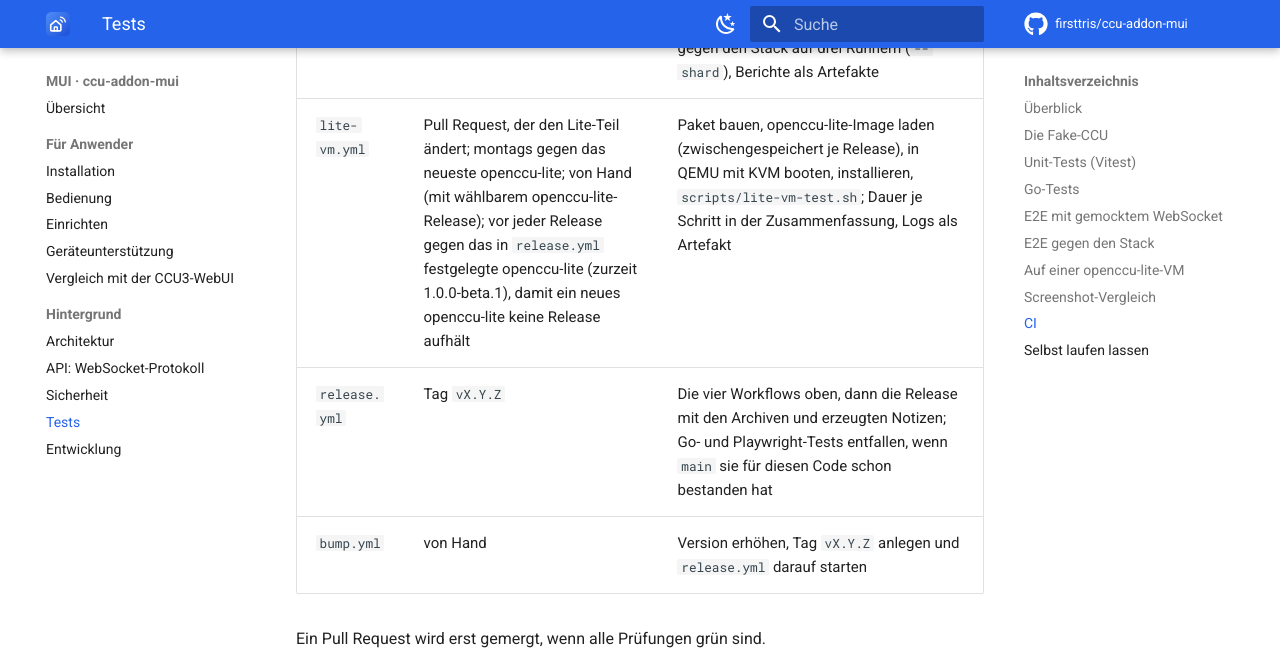
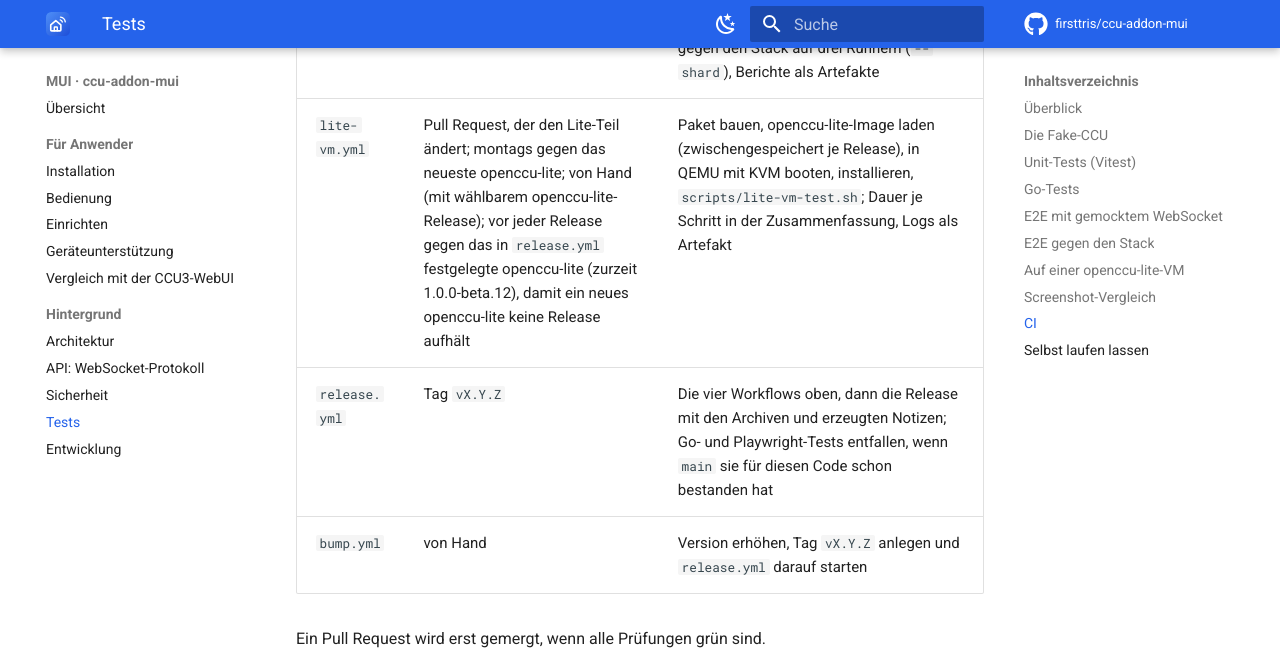
Before and after one commit to firsttris/ccu-addon-mui, an MkDocs documentation site: the page built from docs/tests.md, in a window 1280 px wide and 900 px high, scrolled down 8982 px. Shown: the top 664 px of the window. Built offline with MkDocs 1.6.1 and Material for MkDocs 9.7.7, drawn with Linux system fonts in a browser that asks for light colours; comment, search, counter and statistics services are not loaded.

Commit message:
Release: openccu-lite-VM gegen 1.0.0-beta.12 statt gegen beta.1
Die Festlegung auf beta.1 war nur eine Umgehung für das fehlende Event der
Heizgruppe (openccu-lite#12). Seit der Test den Wert zurückliest, gibt es
keinen Grund mehr dafür; release.yml nimmt jetzt das neueste Beta.

Co-Authored-By: Claude Opus 5.5 <noreply@anthropic.com>
Claude-Session: https://claude.ai/code/session_01CnXWAUXAmWYhd4UuztnaCK

```diff
--- a/docs/tests.md
+++ b/docs/tests.md
@@ -248,7 +248,7 @@ der Workflow dafür eine eigene Auswahl `tiles`.
 | `build.yml` | Push und Pull Request auf `main` | Protokolltypen aktuell (`generate:protocol` + `git diff --exit-code`), Unit-Tests, Build mit Typprüfung (`vite build && tsc`), Go-Build für ARM und x86 und für openccu-lite (aarch64, x86_64), die `tar.gz`-Archive mit `.sha256` als Artefakt `addon` |
 | `go-unit-tests.yml` | Push und Pull Request auf `main` | `go vet`, `gofmt`, `staticcheck` und `go test ./...` mit Coverage-Bericht als Artefakt, dasselbe mit `-tags lite` für openccu-lite |
 | `playwright-e2e.yml` | Push und Pull Request auf `main` | Im Docker-Image `mcr.microsoft.com/playwright` (Version aus der `package-lock.json`, kein Browser-Download): E2E mit Mock inkl. Anmeldung (4 Worker, mit Frontend-Coverage), Screenshot-Vergleich und E2E gegen den Stack auf drei Runnern (`--shard`), Berichte als Artefakte |
-| `lite-vm.yml` | Pull Request, der den Lite-Teil ändert; montags gegen das neueste openccu-lite; von Hand (mit wählbarem openccu-lite-Release); vor jeder Release gegen das in `release.yml` festgelegte openccu-lite (zurzeit 1.0.0-beta.1), damit ein neues openccu-lite keine Release aufhält | Paket bauen, openccu-lite-Image laden (zwischengespeichert je Release), in QEMU mit KVM booten, installieren, `scripts/lite-vm-test.sh`; Dauer je Schritt in der Zusammenfassung, Logs als Artefakt |
+| `lite-vm.yml` | Pull Request, der den Lite-Teil ändert; montags gegen das neueste openccu-lite; von Hand (mit wählbarem openccu-lite-Release); vor jeder Release gegen das in `release.yml` festgelegte openccu-lite (zurzeit 1.0.0-beta.12), damit ein neues openccu-lite keine Release aufhält | Paket bauen, openccu-lite-Image laden (zwischengespeichert je Release), in QEMU mit KVM booten, installieren, `scripts/lite-vm-test.sh`; Dauer je Schritt in der Zusammenfassung, Logs als Artefakt |
 | `release.yml` | Tag `vX.Y.Z` | Die vier Workflows oben, dann die Release mit den Archiven und erzeugten Notizen; Go- und Playwright-Tests entfallen, wenn `main` sie für diesen Code schon bestanden hat |
 | `bump.yml` | von Hand | Version erhöhen, Tag `vX.Y.Z` anlegen und `release.yml` darauf starten |
 
```
Also changed, not shown: 1 other file.
